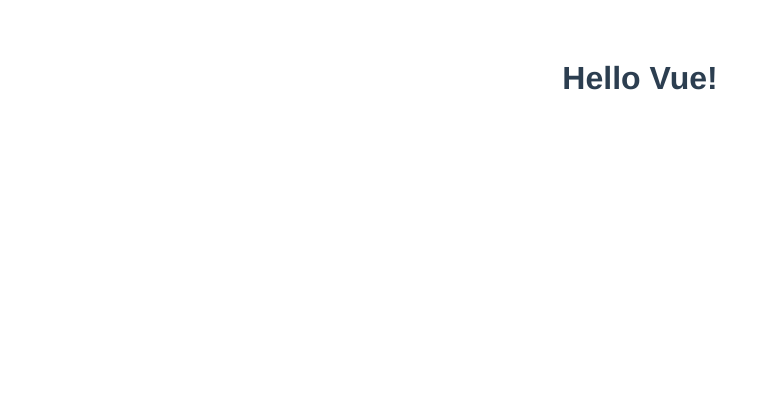
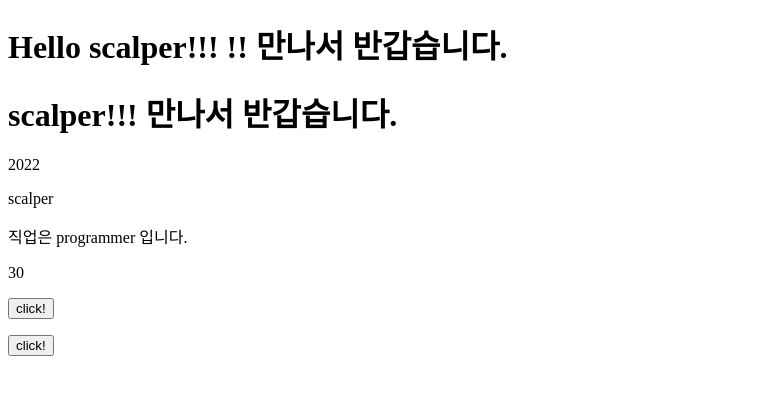
Before and after one commit to wangkodok/Vue-Study, a Vue app in the folder vue-intro/vue-practice/: page / in a window 1280 px wide. Shown: the top 394 px of the page, without its empty margins (0-770 px from the left). Built offline with nearby package versions, Linux system fonts and the light colour scheme.

Commit message:
chapter_26: 텍스트바인딩

```diff
--- a/vue-intro/vue-practice/src/App.vue
+++ b/vue-intro/vue-practice/src/App.vue
@@ -1,21 +1,34 @@
 <template>
-  <h1>Hello Vue!</h1>
+  <div>
+    <h1>Hello {{ username }} !! 만나서 반갑습니다.</h1>
+    <h1 v-text="`${username} 만나서 반갑습니다.`"></h1>
+    <p>{{ year }}</p>
+    <p>{{ user.name }}</p>
+    <p>직업은 {{ user.job }} 입니다.</p>
+    <p>{{ user.age }}</p>
+    <p v-html="button"></p>
+    <p v-html="button2"></p>
+  </div>
 </template>
 
 <script>
 export default {
-  name: 'App',
-  components: {}
-}
+  name: "App",
+  data() {
+    return {
+      username: "scalper!!!",
+      year: 2022,
+      user: {
+        name: "scalper",
+        job: "programmer",
+        age: 30,
+      },
+      button: "<button>click!</button>",
+      button2: `<button onclick="alert('ok')">click!</button>`,
+      // button2: `<button onclick='document.body.style="background-color: red; transform: rotate(180deg);"''>click!</button>`,
+    };
+  },
+};
 </script>
 
-<style>
-#app {
-  font-family: Avenir, Helvetica, Arial, sans-serif;
-  -webkit-font-smoothing: antialiased;
-  -moz-osx-font-smoothing: grayscale;
-  text-align: center;
-  color: #2c3e50;
-  margin-top: 60px;
-}
-</style>
+<style></style>
```
